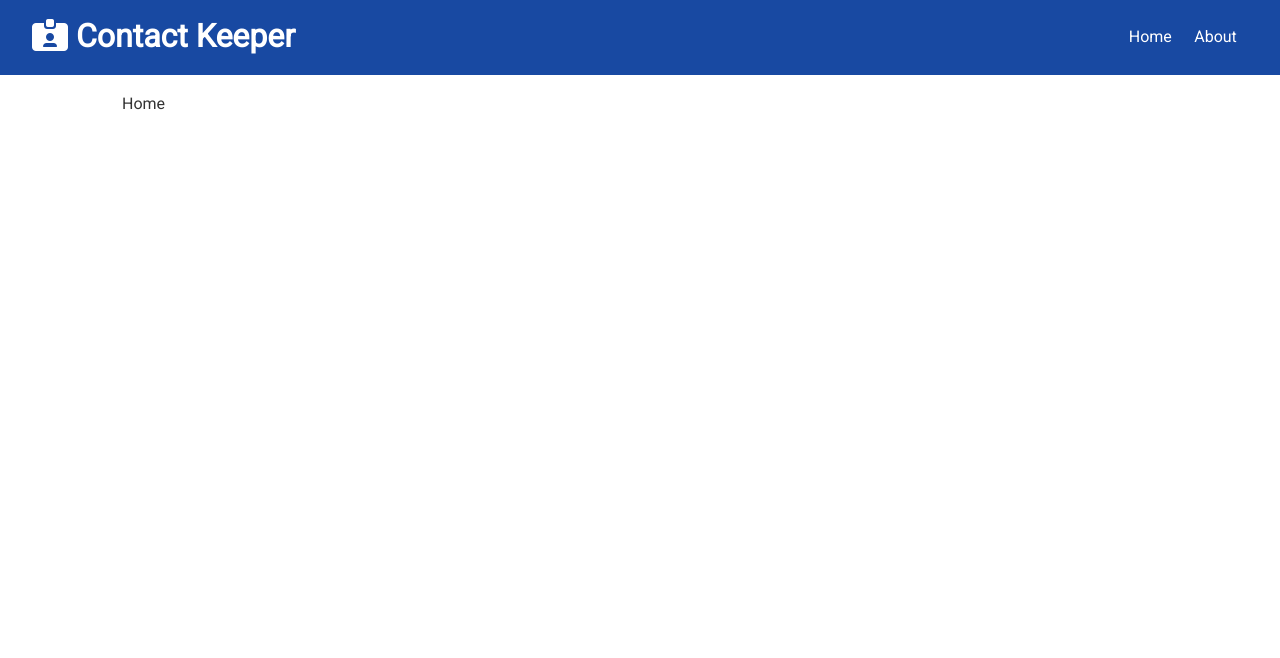
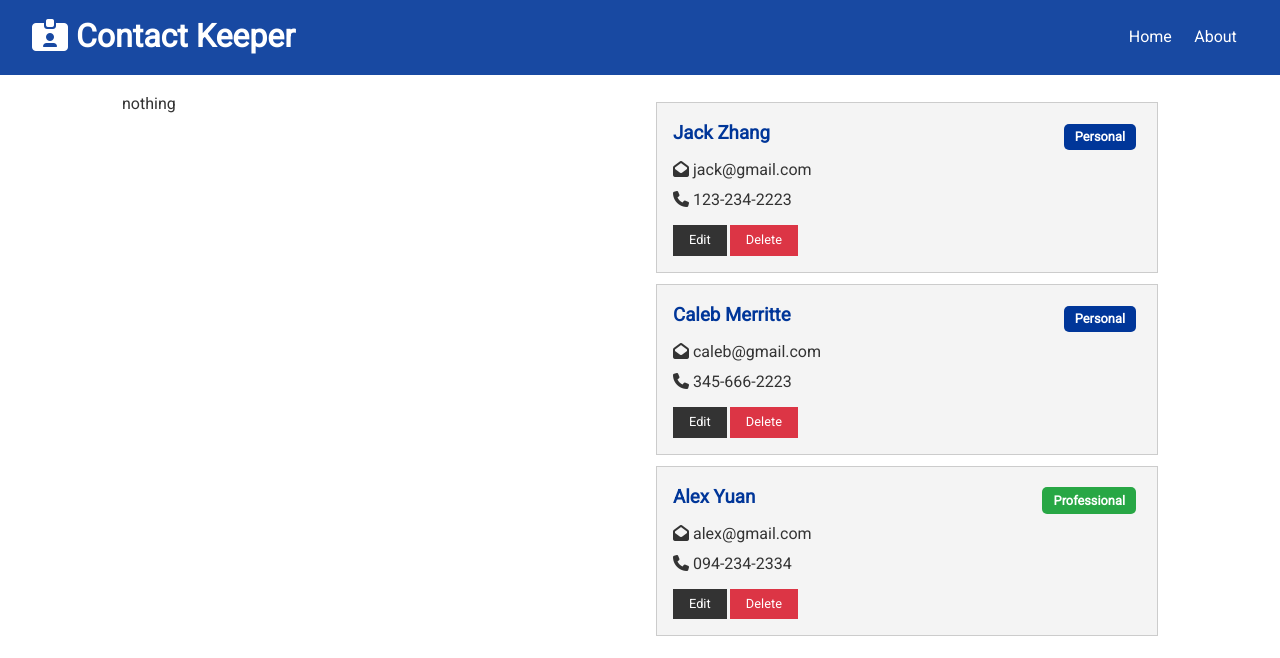
Before and after one commit to Jacknh/jContactKeeperFE, a React (Create React App) app: page / in a window 1280 px wide. Shown: the top 658 px of the page. Built offline with nearby package versions, Linux system fonts and the light colour scheme.

Commit message:
added contacts components

```diff
--- a/package.json
+++ b/package.json
@@ -8,8 +8,10 @@
     "@testing-library/user-event": "^7.2.1",
     "react": "^16.13.1",
     "react-dom": "^16.13.1",
+    "react-redux": "^7.2.0",
     "react-router-dom": "^5.1.2",
-    "react-scripts": "3.4.1"
+    "react-scripts": "3.4.1",
+    "redux": "^4.0.5"
   },
   "scripts": {
     "start": "react-scripts start",
--- /dev/null
+++ b/src/components/ContactItem.js
@@ -0,0 +1,42 @@
+import React from "react";
+
+const ContactItem = ({ contact }) => {
+  const { name, email, phone, type } = contact;
+  return (
+    <div className="card bg-light">
+      <h3 className="text-primary text-left">
+        {name}
+        <span
+          style={{ float: "right" }}
+          className={`badge ${
+            type === "professional" ? "badge-success" : "badge-primary"
+          }`}
+        >
+          {type.charAt(0).toUpperCase() + type.slice(1)}
+        </span>
+      </h3>
+      <ul className="list">
+        {email && (
+          <li>
+            <i className="fas fa-envelope-open"></i> {email}
+          </li>
+        )}
+        {phone && (
+          <li>
+            <i className="fas fa-phone"></i> {phone}
+          </li>
+        )}
+      </ul>
+      <p>
+        <button className='btn btn-dark btn-sm'>
+          Edit
+        </button>
+        <button className="btn btn-danger btn-sm">
+          Delete
+        </button>
+      </p>
+    </div>
+  );
+};
+
+export default ContactItem;
--- /dev/null
+++ b/src/components/Contacts.js
@@ -0,0 +1,21 @@
+import React, {Fragment} from "react";
+import { connect } from "react-redux";
+import ContactItem from './ContactItem'
+
+const Contacts = ({ contacts }) => {
+  return (
+    <Fragment>
+      {contacts.map(contact => {
+        return <ContactItem contact={contact} key={contact.id} />;
+      })}
+    </Fragment>
+  );
+};
+
+const mapStateToProps = state => {
+  return {
+    contacts: state.contacts.contacts
+  };
+};
+
+export default connect(mapStateToProps)(Contacts);
--- a/src/index.js
+++ b/src/index.js
@@ -1,10 +1,14 @@
-import React from 'react';
-import ReactDOM from 'react-dom';
-import App from './App';
+import React from "react";
+import ReactDOM from "react-dom";
+import { Provider } from "react-redux";
+import store from "./redux/store";
+import App from "./App";
 
 ReactDOM.render(
-  <React.StrictMode>
-    <App />
-  </React.StrictMode>,
-  document.getElementById('root')
+  <Provider store={store}>
+    <React.StrictMode>
+      <App />
+    </React.StrictMode>
+  </Provider>,
+  document.getElementById("root")
 );
--- a/src/pages/Home.js
+++ b/src/pages/Home.js
@@ -1,11 +1,15 @@
-import React from 'react'
+import React from "react";
+import Contacts from "../components/Contacts";
 
 function Home() {
   return (
-    <div>
-      Home
+    <div className="grid-2">
+      <div>nothing</div>
+      <div>
+        <Contacts />
+      </div>
     </div>
-  )
+  );
 }
 
-export default Home
+export default Home;
--- /dev/null
+++ b/src/redux/actionTypes.js
@@ -0,0 +1 @@
+export const SET_CONTACTS = 'SET_CONTACTS';
--- /dev/null
+++ b/src/redux/reducers/contacts.js
@@ -0,0 +1,39 @@
+import { SET_CONTACTS } from "../actionTypes";
+
+const initialState = {
+  contacts: [
+    {
+      id: 1,
+      name: "Jack Zhang",
+      email: "jack@gmail.com",
+      phone: "123-234-2223",
+      type: "personal"
+    },
+    {
+      id: 2,
+      name: "Caleb Merritte",
+      email: "caleb@gmail.com",
+      phone: "345-666-2223",
+      type: "personal"
+    },
+    {
+      id: 3,
+      name: "Alex Yuan",
+      email: "alex@gmail.com",
+      phone: "094-234-2334",
+      type: "professional"
+    }
+  ]
+};
+
+export default function(state = initialState, action) {
+  switch (action.type) {
+    case SET_CONTACTS:
+      return {
+        ...state,
+        contacts: action.payload
+      };
+    default:
+      return state;
+  }
+}
--- /dev/null
+++ b/src/redux/reducers/index.js
@@ -0,0 +1,4 @@
+import { combineReducers } from "redux";
+import contacts from "./contacts";
+
+export default combineReducers({ contacts });
--- /dev/null
+++ b/src/redux/store.js
@@ -0,0 +1,7 @@
+import { createStore } from "redux";
+import rootReducer from "./reducers/index";
+
+export default createStore(
+  rootReducer,
+  window.__REDUX_DEVTOOLS_EXTENSION__ && window.__REDUX_DEVTOOLS_EXTENSION__()
+);
```
Also changed, not shown: src/App.js (+8 -8 lines), 1 other file (tests, documents, lock files or other folders).
